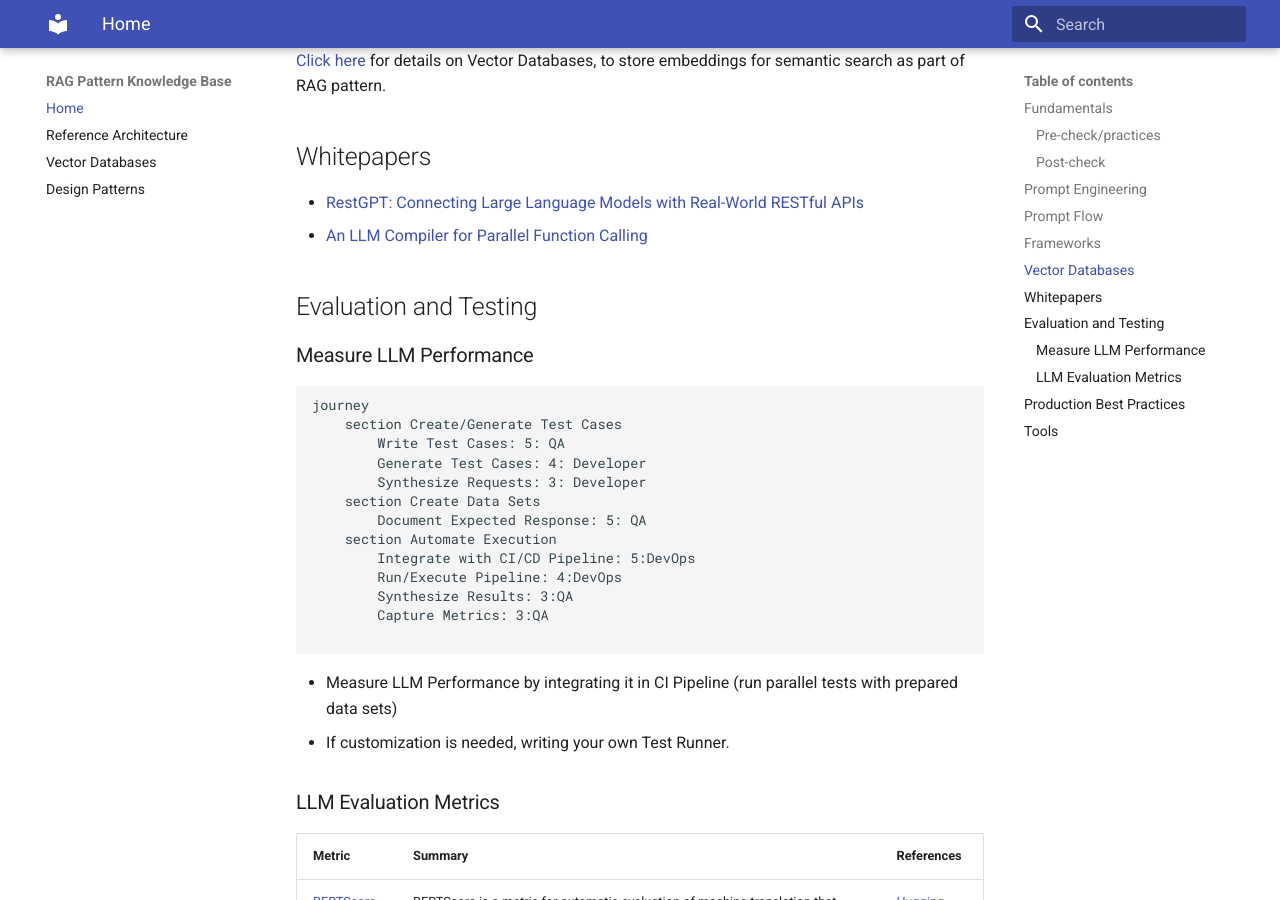
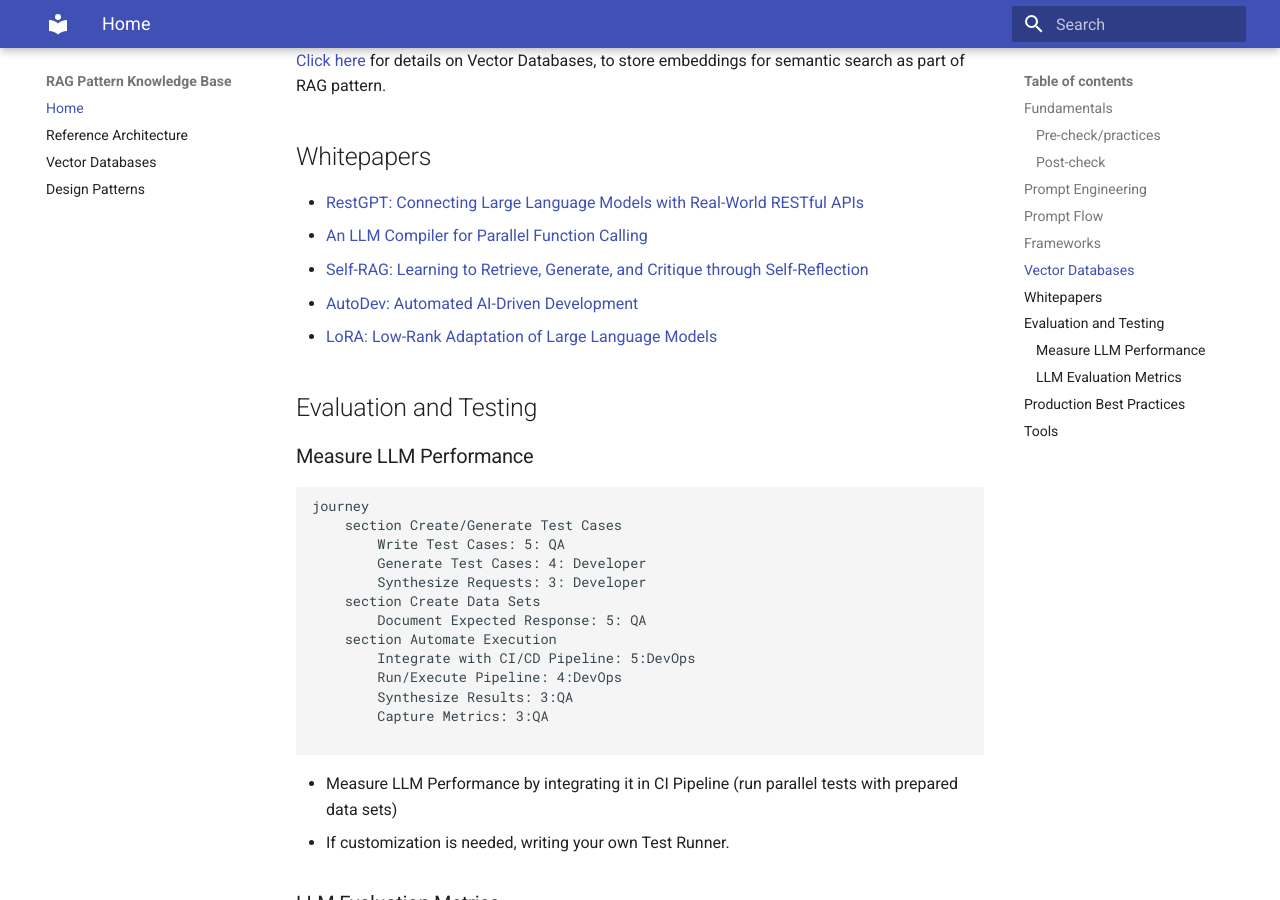
Before and after one commit to ankurkumarz/rag-pattern-knowledge-base, an MkDocs documentation site: the page built from docs/index.md, in a window 1280 px wide and 900 px high, scrolled down 2025 px. Built offline with MkDocs 1.6.1 and Material for MkDocs 9.7.7, drawn with Linux system fonts in a browser that asks for light colours.

Commit message:
updated docs

```diff
--- a/docs/index.md
+++ b/docs/index.md
@@ -41,6 +41,9 @@ A repository to consolidate knowledge articles, patterns, white papers, relevant
 
 - [RestGPT: Connecting Large Language Models with Real-World RESTful APIs](https://arxiv.org/pdf/2306.06624.pdf)
 - [An LLM Compiler for Parallel Function Calling](https://arxiv.org/abs/2312.04511)
+- [Self-RAG: Learning to Retrieve, Generate, and Critique through Self-Reflection](https://arxiv.org/abs/2310.11511)
+- [AutoDev: Automated AI-Driven Development](https://arxiv.org/abs/2403.08299?)
+- [LoRA: Low-Rank Adaptation of Large Language Models](https://arxiv.org/abs/2106.09685)
 
 ## Evaluation and Testing
 
```
Also changed, not shown: docs/ReferenceArchitecture/README.md (+13 -0 lines).
